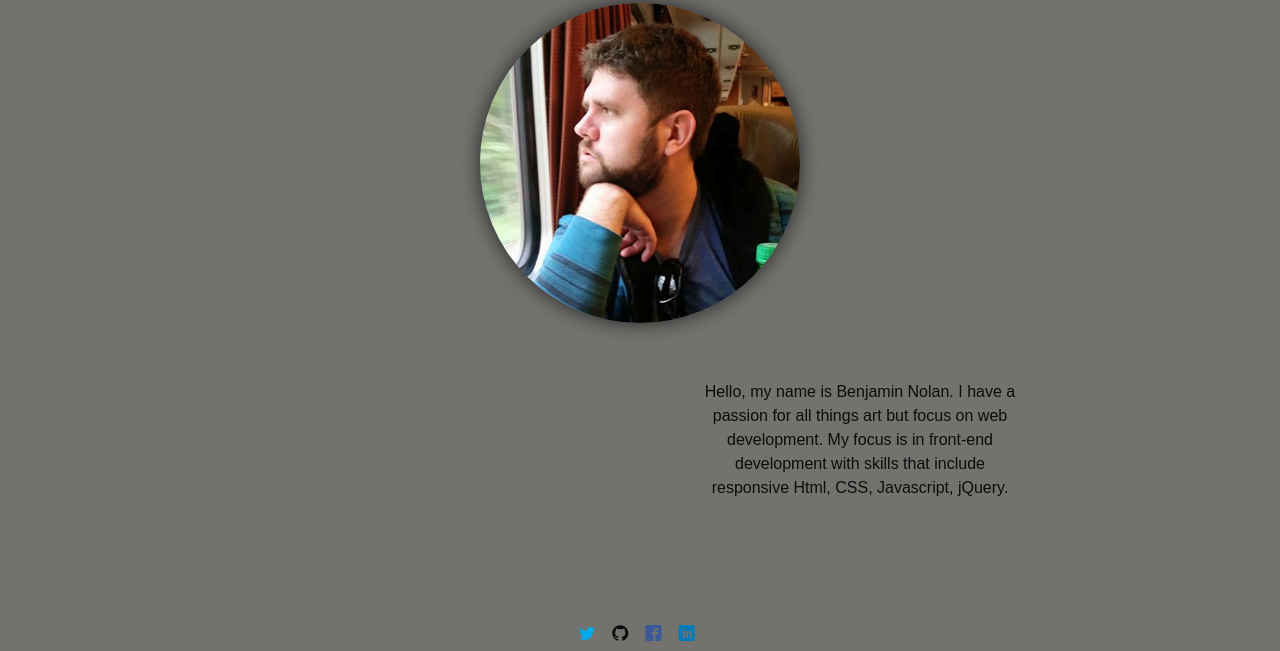
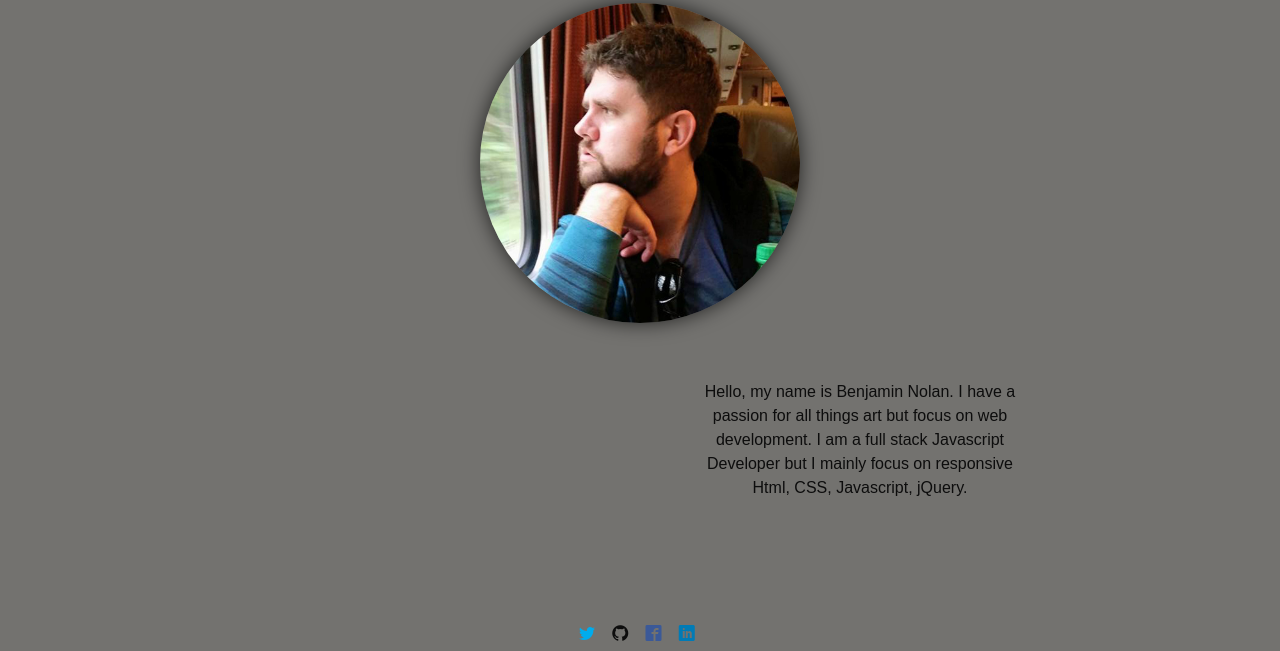
Before and after one commit to bonecrushereb/portfolio, a plain HTML site: page index.html in a window 1280 px wide. Shown: the part 153-804 px from the top of the page. Drawn offline with nearby package versions, Linux system fonts and the light colour scheme; files whose address does not match are found by name.

```diff
--- a/index.html
+++ b/index.html
@@ -28,7 +28,7 @@
     <section>
       <img src="BenNolanProfile.jpg" alt="ProfilePic">
       <p>
-        Hello, my name is Benjamin Nolan. I have a passion for all things art but focus on web development. My focus is in front-end development with skills that include responsive Html, CSS, Javascript, jQuery.
+        Hello, my name is Benjamin Nolan. I have a passion for all things art but focus on web development. I am a full stack Javascript Developer but I mainly focus on responsive Html, CSS, Javascript, jQuery.
       </p>
     </section>
   </section>
```
